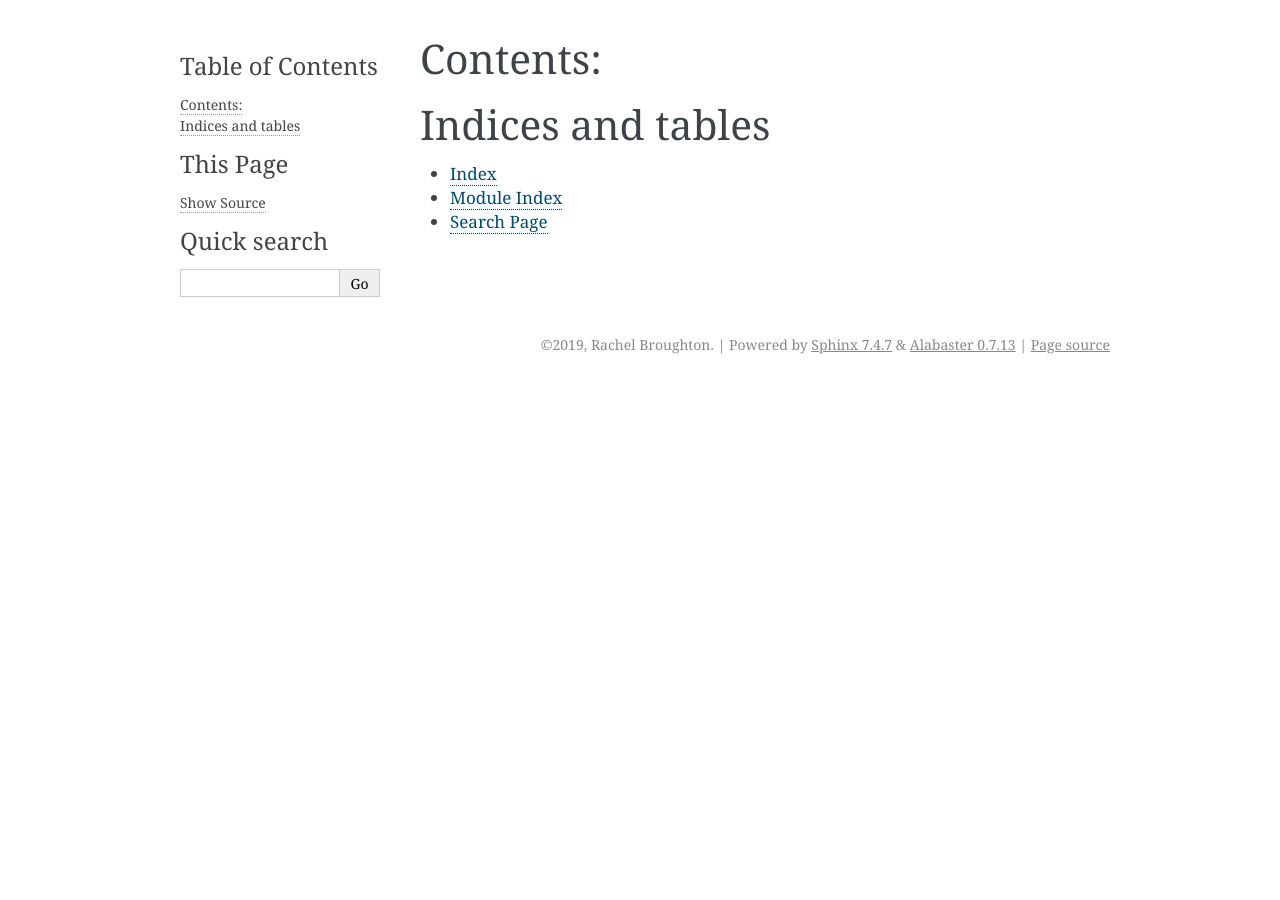
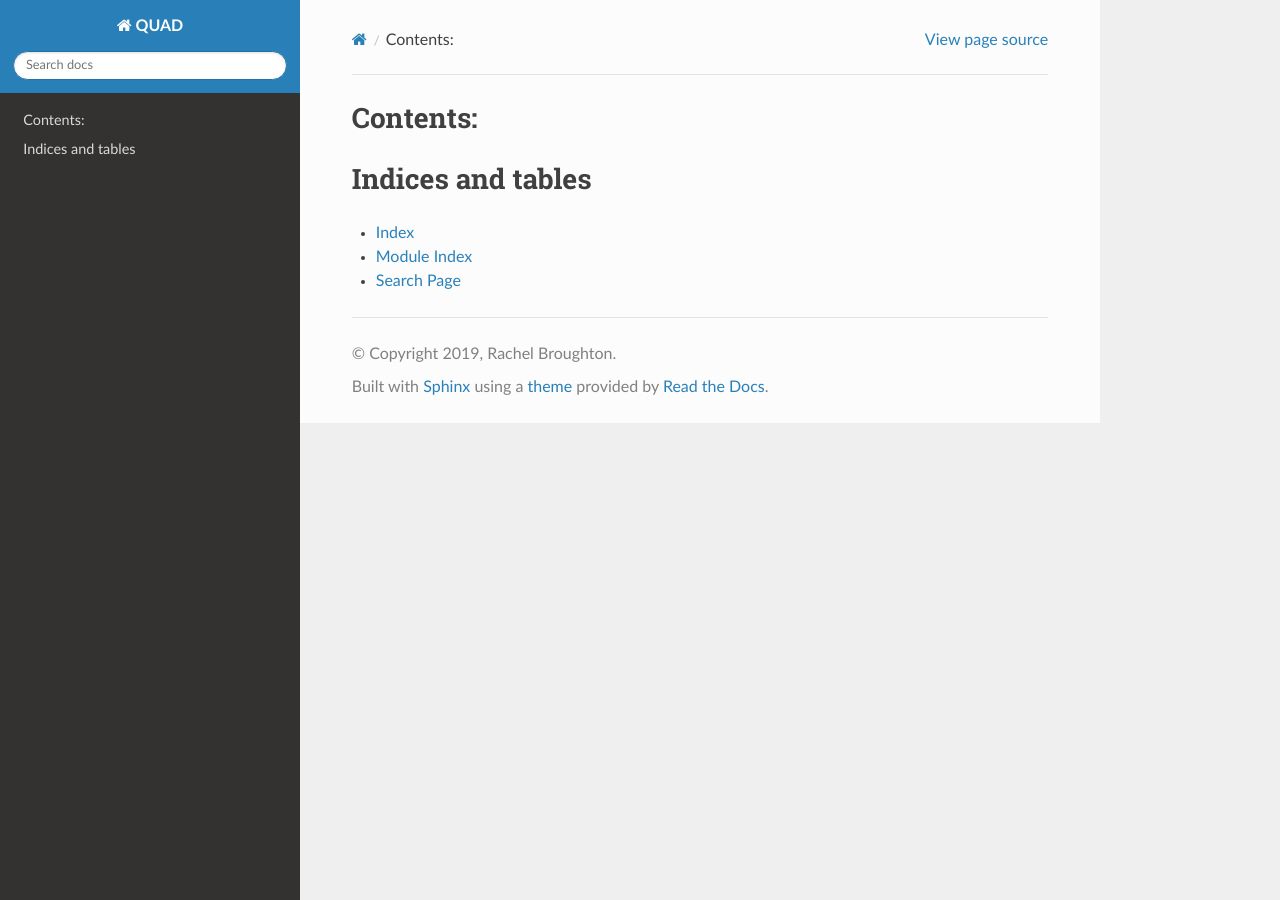
Before and after one commit to rabroughton/QUAD, a Sphinx documentation site: the page built from docs/source/index.rst, in a window 1280 px wide. Built offline with Sphinx 7.4.7 and the Read the Docs theme 2.0.0, drawn with Linux system fonts in a browser that asks for light colours; pages that are not in the unit, such as notebooks, are missing from menus.

Commit message:
updated html theme settings

```diff
--- a/docs/source/conf.py
+++ b/docs/source/conf.py
@@ -80,7 +80,23 @@ pygments_style = None
 # The theme to use for HTML and HTML Help pages.  See the documentation for
 # a list of builtin themes.
 #
-html_theme = 'alabaster'
+#html_theme = 'alabaster'
+html_theme = 'sphinx_rtd_theme'
+html_theme_path = ["_themes", ]
+html_theme_options = {
+    'canonical_url': '',
+    'analytics_id': '',
+    'logo_only': False,
+    'display_version': True,
+    'prev_next_buttons_location': 'both',
+    'style_external_links': False,
+    # Toc options
+    'collapse_navigation': False,
+    'sticky_navigation': True,
+    'navigation_depth': 2,
+    'includehidden': True,
+    'titles_only': False
+}
 
 # Theme options are theme-specific and customize the look and feel of a theme
 # further.  For a list of options available for each theme, see the
```
